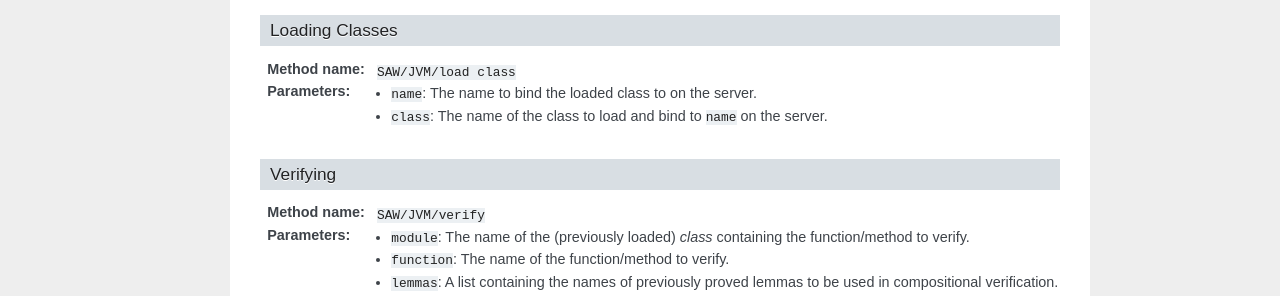
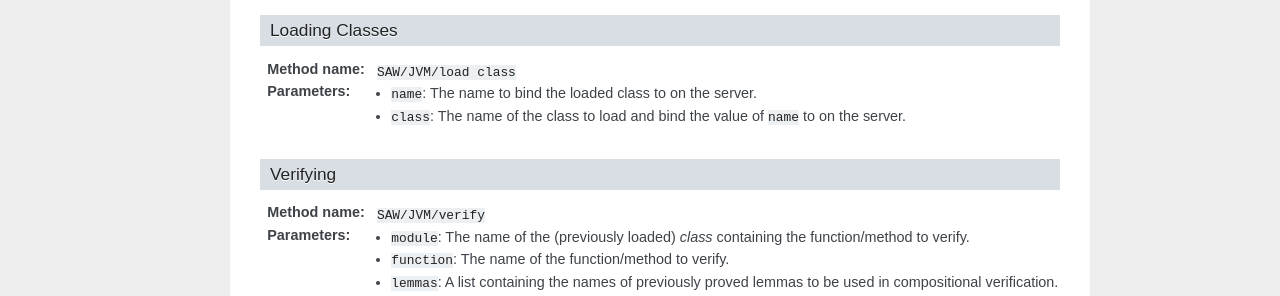
Before and after one commit to GaloisInc/argo, a Sphinx documentation site: the page built from docs/SAW.rst, in a window 1280 px wide. Shown: the part 911-1207 px from the top of the page. Built offline with Sphinx 7.4.7, drawn with Linux system fonts in a browser that asks for light colours.

Commit message:
Small consistency change

```diff
--- a/docs/SAW.rst
+++ b/docs/SAW.rst
@@ -56,7 +56,7 @@ Loading Classes
   ``SAW/JVM/load class``
 :Parameters:
   - ``name``: The name to bind the loaded class to on the server.
-  - ``class``: The name of the class to load and bind to ``name`` on the server.
+  - ``class``: The name of the class to load and bind the value of ``name`` to on the server.
 
 Verifying
 ---------
```
